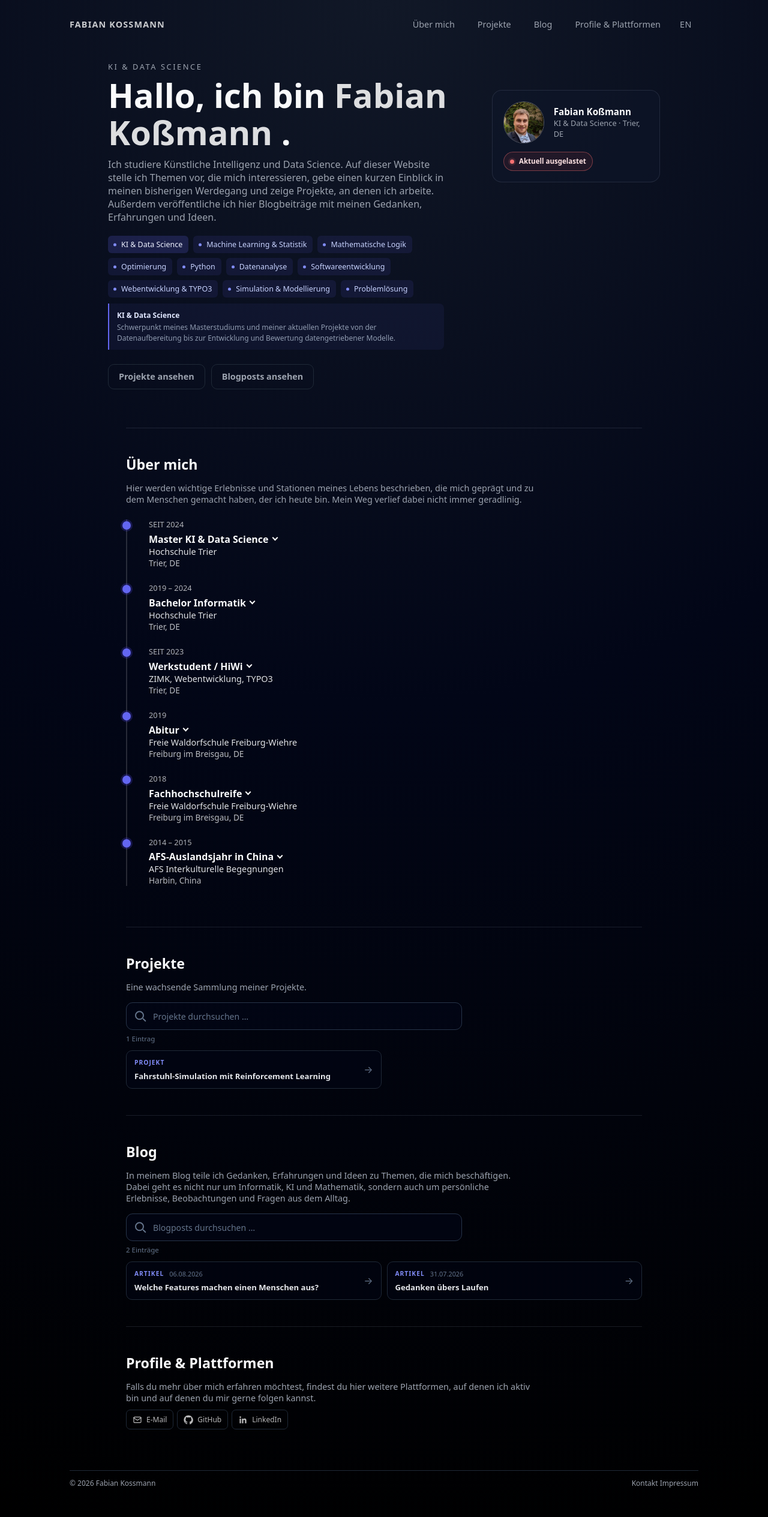
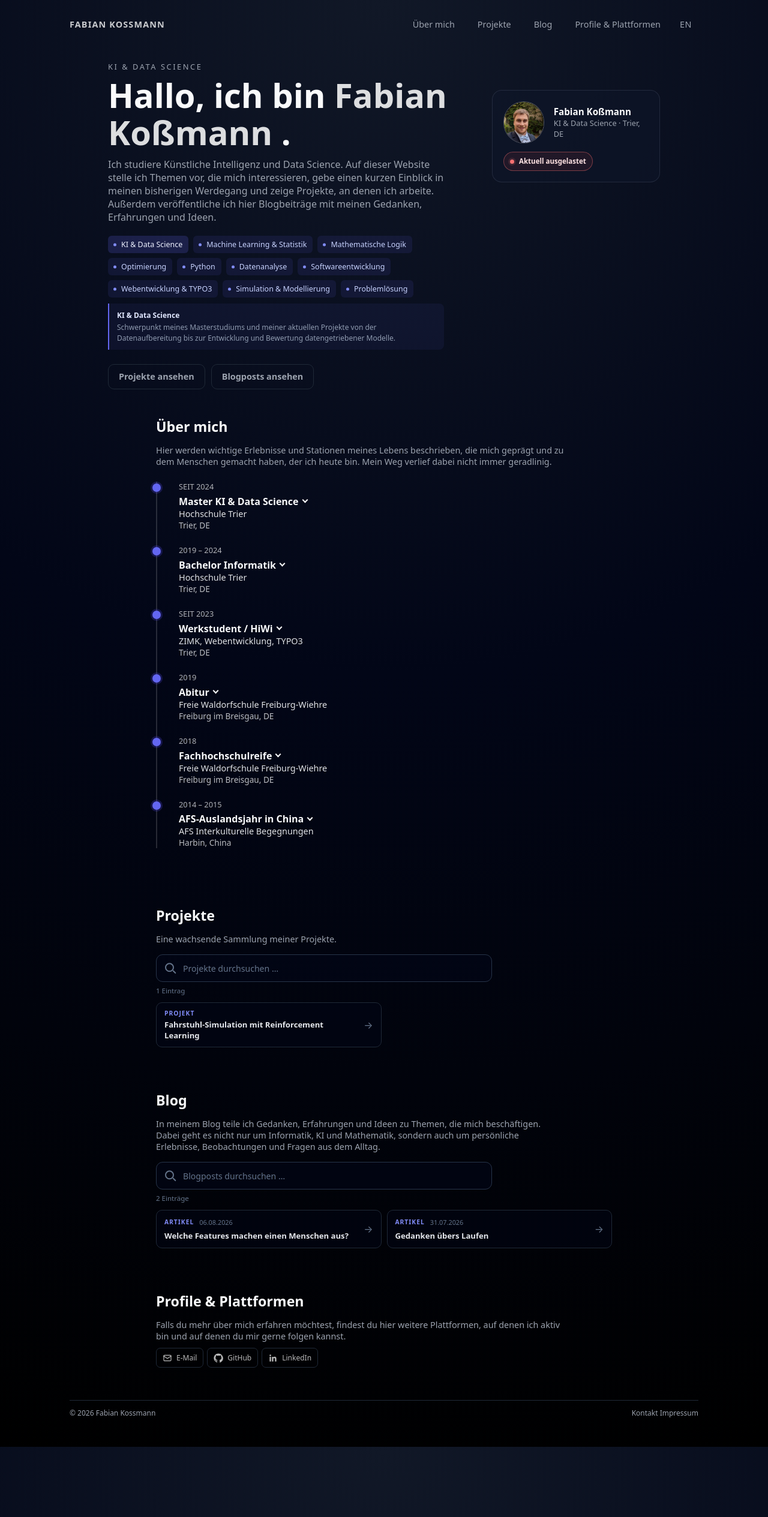
Before and after one commit to kossmanf/fabians-website, a Jekyll site: the page built from index.md, in a window 1280 px wide. Shown: the whole page at 60% size. Built offline with Jekyll 4.4.1, drawn with Linux system fonts in a browser that asks for light colours; after the commit the page ends 2412 px from its top, so only the background shows below that.

Commit message:
Tighten homepage section spacing

```diff
--- a/assets/css/style.css
+++ b/assets/css/style.css
@@ -111,7 +111,7 @@ nav a:hover {
 
 .home-hero {
   max-width: 920px;
-  margin: 44px auto 64px;
+  margin: 44px auto 16px;
   grid-template-columns: minmax(0, 1fr) auto;
   gap: 56px;
   align-items: start;
@@ -142,7 +142,7 @@ nav a:hover {
 
   .home-hero {
     gap: 28px;
-    margin: 28px auto 48px;
+    margin: 28px auto 16px;
   }
 
   .home-hero .hero-right {
@@ -560,19 +560,18 @@ a.btn-ghost:active {
 }
 
 .section-home {
-  max-width: 860px;
+  max-width: 760px;
   margin-right: auto;
   margin-left: auto;
-  padding: 44px 0;
+  padding: 30px 0;
   border: 0;
-  border-top: 1px solid rgba(148, 163, 184, 0.16);
   border-radius: 0;
   background: transparent;
   backdrop-filter: none;
 }
 
 .section.section-home + .section.section-home {
-  margin-top: 0;
+  margin-top: 12px;
 }
 
 .section.section-home h2 {
```
